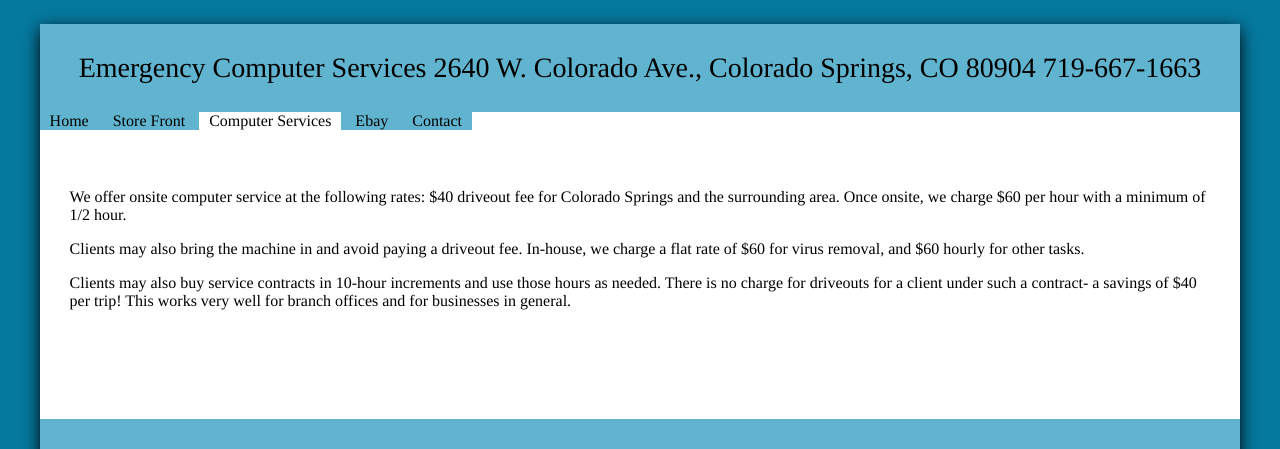
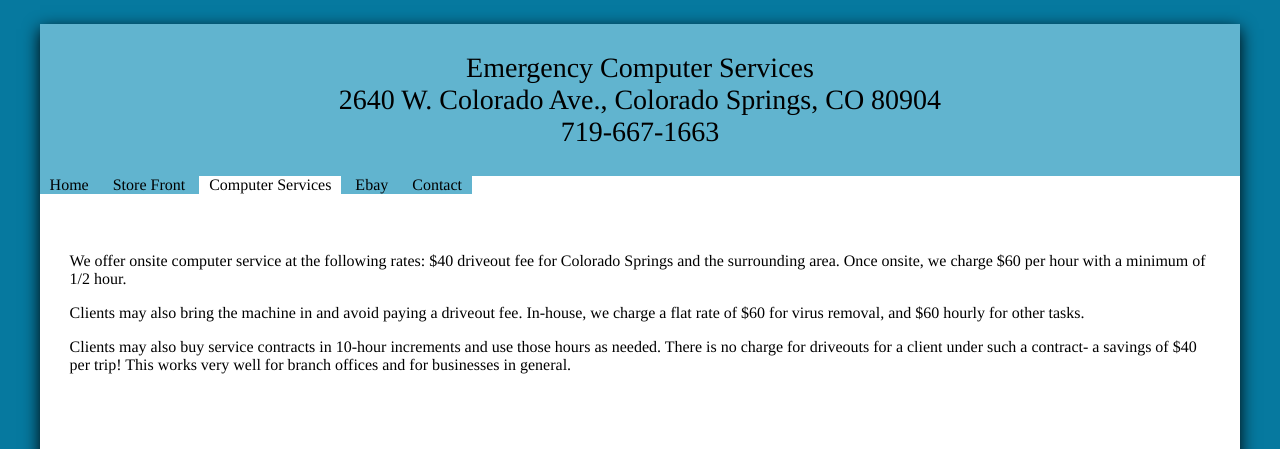
Before and after one commit to brycepg/ecscolorado, a plain HTML site: page computer-service.html in a window 1280 px wide. Shown: the top 449 px of the page. Drawn offline with Linux system fonts and the light colour scheme.

Commit message:
uniform styling at header

```diff
--- a/computer-service.html
+++ b/computer-service.html
@@ -21,9 +21,9 @@
 <body>
     <div id="floater">
 	<div id="header">
-	Emergency Computer Services
-	2640 W. Colorado Ave., Colorado Springs, CO 80904
-	719-667-1663
+	    Emergency Computer Services<br />
+	    2640 W. Colorado Ave., Colorado Springs, CO 80904<br />
+	    719-667-1663<br />
 	</div>
 	<div id="content">
 	    <div id="navbar">
```
Also changed, not shown: ebay.html (+3 -3 lines), store-front.html (+3 -3 lines).
